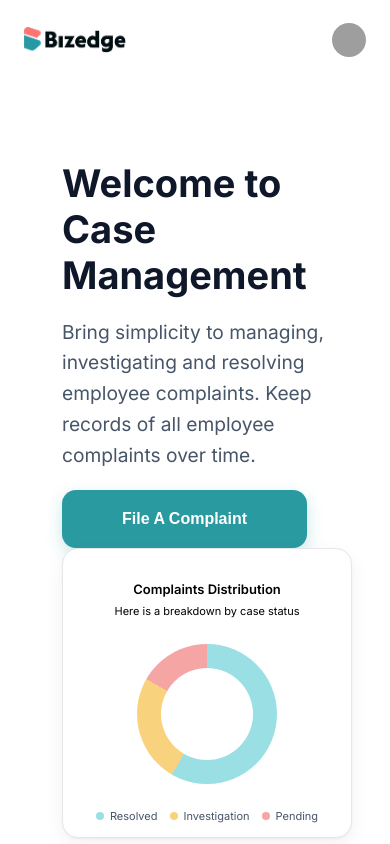
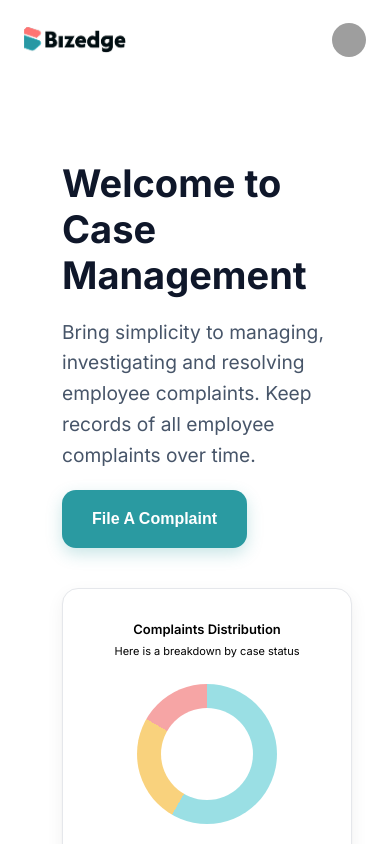
Before and after one commit to Nwajei06/bizedge, a React (Vite) app: page / in a window 390 px wide. Shown: the top 844 px of the page. Built offline with nearby package versions, Linux system fonts and the light colour scheme; grey boxes are pictures that could not be loaded.

Commit message:
Fix mobile spacing and dashboard layout polish

```diff
--- a/src/components/DashboardHero.jsx
+++ b/src/components/DashboardHero.jsx
@@ -14,6 +14,7 @@ function DashboardHero() {
 
           <button className="btn-primary">File A Complaint</button>
         </div>
+
 
         {/* Right */}
         <div className="hero-stats">
--- a/src/global.css
+++ b/src/global.css
@@ -281,6 +281,10 @@ button:focus-visible {
 
   .hero-stats {
     grid-template-columns: 1fr;
+  }
+  .btn-primary{
+    padding: 20px 30px;
+    margin-bottom: 40px;
   }
 }
 
```
